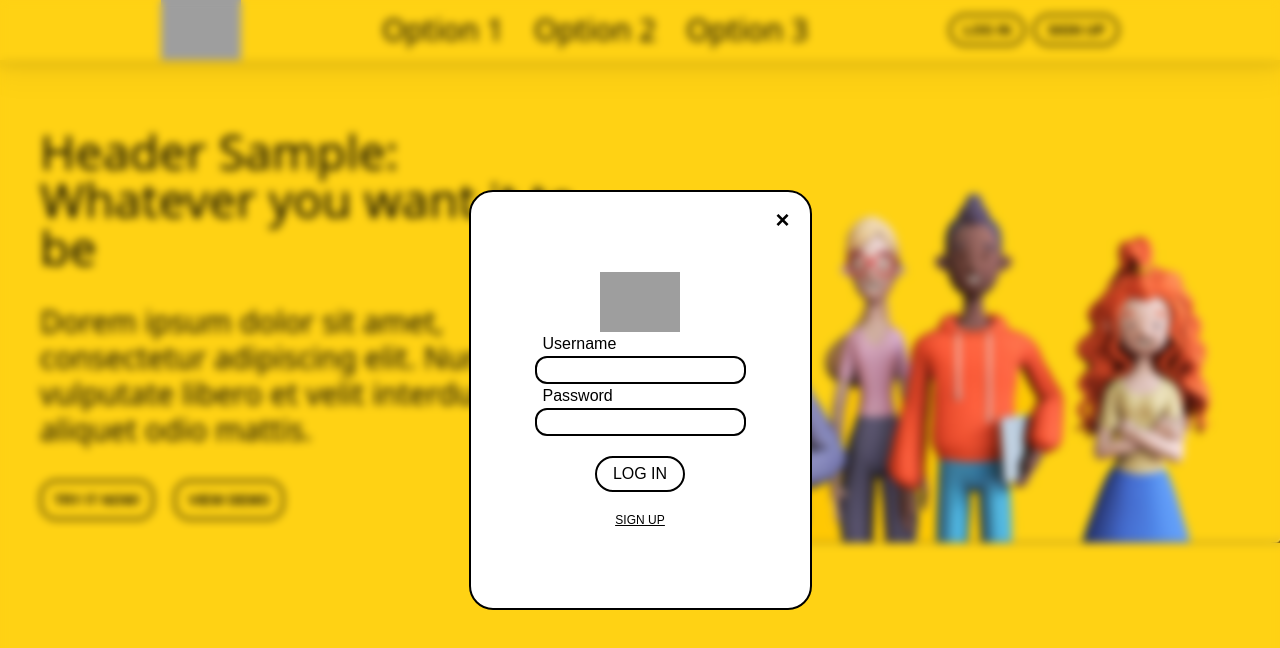
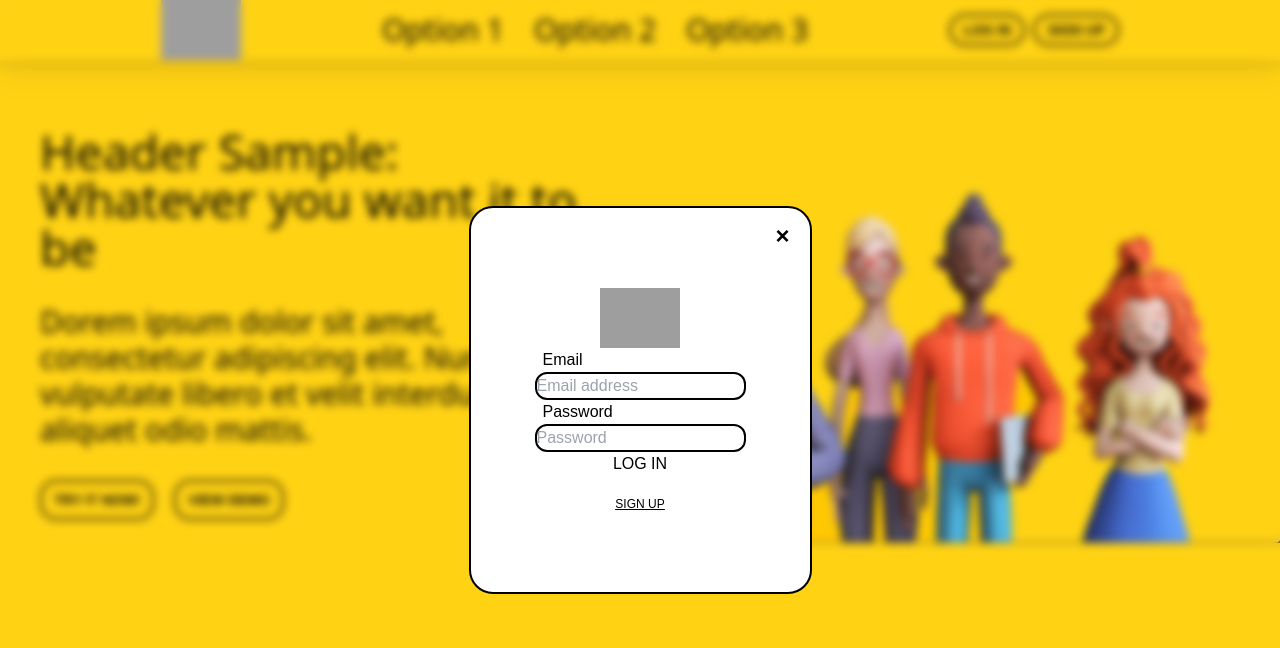
Before and after one commit to andrewsegovia00/influencerAiTool, a React (Vite) app: page / in a window 1280 px wide. Both pictures are taken after a click on the button "LOG IN". Shown: the top 648 px of the page. Built offline with nearby package versions, Linux system fonts and the light colour scheme; no server answers; grey boxes are pictures that could not be loaded.

Commit message:
Adds init auth logic

```diff
--- a/package.json
+++ b/package.json
@@ -10,6 +10,7 @@
     "preview": "vite preview"
   },
   "dependencies": {
+    "firebase": "^9.22.1",
     "react": "^18.2.0",
     "react-dom": "^18.2.0"
   },
@@ -23,6 +24,7 @@
     "eslint-plugin-react-hooks": "^4.6.0",
     "eslint-plugin-react-refresh": "^0.3.4",
     "postcss": "^8.4.23",
+    "react-router-dom": "^6.11.2",
     "tailwindcss": "^3.3.2",
     "vite": "^4.3.2"
   }
--- a/src/App.jsx
+++ b/src/App.jsx
@@ -1,9 +1,22 @@
-import { Home } from './Pages'
+import { Home } from './Pages';
+import { SignUp, Auth } from './Components'
+import { BrowserRouter as Router} from 'react-router-dom';
+import { Routes, Route} from 'react-router-dom';
 
 const App = () => {
   return (
   <>
-    <Home />
+    <Router>
+      <div>
+        <section>
+          <Routes>
+            <Route path="/" element={<Home/>}/>
+            <Route path="/signup" element={<SignUp/>}/>
+            <Route path="/login" element={<Auth/>}/>
+          </Routes>
+        </section>
+      </div>
+    </Router>
   </>
   );
 };
--- a/src/Components/SignUp.jsx
+++ b/src/Components/SignUp.jsx
@@ -1,8 +1,32 @@
-import { useContext } from 'react';
+import { useContext, useState } from 'react';
 import { UserContext } from './UserContext';
+import { NavLink, useNavigate } from 'react-router-dom';
+import { createUserWithEmailAndPassword  } from 'firebase/auth';
+import { auth } from '../Scripts/firebase';
 
 function SignUp() {
+  const navigate = useNavigate();
   const { showSignUp, setShowSignUp } = useContext(UserContext);
+  const [email, setEmail] = useState('')
+  const [password, setPassword] = useState('');
+
+  const onSubmit = async (e) => {
+    e.preventDefault()
+    await createUserWithEmailAndPassword(auth, email, password)
+      .then((userCredential) => {
+          // Signed in
+          const user = userCredential.user;
+          console.log(user);
+          navigate("/login")
+          // ...
+      })
+      .catch((error) => {
+          const errorCode = error.code;
+          const errorMessage = error.message;
+          console.log(errorCode, errorMessage);
+          // ..
+      });
+  }
 
   const handleToggleSignUp = () => {
     setShowSignUp(!showSignUp);
@@ -11,6 +35,7 @@ function SignUp() {
   return (
     <div className={`flex items-center justify-center ${showSignUp ? 'absolute' : 'relative'} -right-px -left-px -top-px -bottom-px`}>
       {showSignUp && <div className="fixed left-0 right-0 bottom-0 top-0 pointer-none backdrop-blur-sm" />}
+      <form>
         <div className={`bg-white font-poppins text-center border-2 border-black px-16 py-20 rounded-3xl ${showSignUp ? 'relative' : 'hidden'}`}>
           <button onClick={handleToggleSignUp} className="cursor-pointer border-none font-bold outline-none bg-none text-2xl absolute right-5 top-3" id="close-button">
             &times;
@@ -21,16 +46,18 @@ function SignUp() {
           <label className="pl-2 flex text-center">Last Name</label>
           <input className="indent-3 border-solid border-2 border-black rounded-xl" type="text" />
           <label className="pl-2 flex text-center">Username / E-Mail</label>
-        <input className="indent-3 border-solid border-2 border-black rounded-xl" type="email" />
+          <input className="indent-3 border-solid border-2 border-black rounded-xl" type="email" label="Email address" value={email} onChange={(e) => setEmail(e.target.value)} required placeholder="Email address"/>
           <label className="pl-2 flex">Password</label>
-        <input className="indent-3 border-solid border-2 border-black rounded-xl" type="password" />
+          <input className="indent-3 border-solid border-2 border-black rounded-xl" type="password" label="Create password" value={password} onChange={(e) => setPassword(e.target.value)} required placeholder="Password" />
           <div className="flex justify-center">
-          <input className="mt-5 border-2 rounded-3xl px-4 border-black py-1" type="button" value="NEXT" />
+            {/* <input className="mt-5 border-2 rounded-3xl px-4 border-black py-1" type="button" value="NEXT" /> */}
+            <button type="submit" onClick={onSubmit}>Sign up</button>
           </div>
           <p className="mt-5 text-xs underline">
             <a href="">LOG IN</a>
           </p>
         </div>
+      </form>
     </div>
   );
 }
--- a/src/Components/UserAuthPage.jsx
+++ b/src/Components/UserAuthPage.jsx
@@ -1,39 +1,66 @@
 // import React from 'react'
-import { useContext } from 'react';
-import { UserContext } from './UserContext';
+import { useContext, useState } from "react";
+import { UserContext } from "./UserContext";
+import { signInWithEmailAndPassword } from "firebase/auth";
+import { auth } from "../Scripts/firebase";
+import { NavLink, useNavigate } from "react-router-dom";
 
 function Auth() {
-  const { showLogin, setLogin} = useContext(UserContext);
+  const { showLogin, setLogin } = useContext(UserContext);
+  const navigate = useNavigate();
+  const [email, setEmail] = useState("");
+  const [password, setPassword] = useState("");
 
   const handleToggleLogin = () => {
     setLogin(!showLogin);
   };
 
+  const onLogin = (e) => {
+    e.preventDefault();
+    signInWithEmailAndPassword(auth, email, password)
+      .then((userCredential) => {
+        // Signed in
+        const user = userCredential.user;
+        navigate("/home");
+        console.log(user);
+      })
+      .catch((error) => {
+        const errorCode = error.code;
+        const errorMessage = error.message;
+        console.log(errorCode, errorMessage);
+      });
+  };
 
   return (
     //  <div className="flex items-center justify-center h-screen">
     //     <div className="font-poppins text-center border-2 border-black px-16 py-20 rounded-3xl">
-  <div className={`flex items-center justify-center ${showLogin ? 'absolute' : 'relative'} -right-px -left-px -top-px -bottom-px`}>
-  {showLogin && <div className="fixed left-0 right-0 bottom-0 top-0 pointer-none backdrop-blur-sm" />}
-  <div className={`bg-white font-poppins text-center border-2 border-black px-16 py-20 rounded-3xl ${showLogin ? 'relative' : 'hidden'}`}>
-
+    <div
+      className={`flex items-center justify-center ${
+        showLogin ? "absolute" : "relative"
+      } -right-px -left-px -top-px -bottom-px`}
+    >
+      {showLogin && (
+        <div className="fixed left-0 right-0 bottom-0 top-0 pointer-none backdrop-blur-sm" />
+      )}
+      <form>
+        <div className={`bg-white font-poppins text-center border-2 border-black px-16 py-20 rounded-3xl ${showLogin ? "relative" : "hidden"}`}>
           <button onClick={handleToggleLogin} className="cursor-pointer border-none font-bold outline-none bg-none text-2xl absolute right-5 top-3" id="close-button">
             &times;
           </button>
-        <img src="https://i.pinimg.com/originals/5c/ae/c6/5caec6f372267b0d147ff14ca8b97a39.jpg" className="w-20 mx-auto" />
-        <label className="pl-2 flex text-center">Username</label>
-        <input className="border-solid border-2 border-black rounded-xl" type="email" />
+          <img src="https://i.pinimg.com/originals/5c/ae/c6/5caec6f372267b0d147ff14ca8b97a39.jpg" className="w-20 mx-auto"/>
+          <label className="pl-2 flex text-center">Email</label>
+          <input className="border-solid border-2 border-black rounded-xl" id="email-address" name="email" type="email" required placeholder="Email address" onChange={(e)=>setEmail(e.target.value)}/>
           <label className="pl-2 flex">Password</label>
-        <input className="border-solid border-2 border-black rounded-xl" type="password" />
-        <div className="flex justify-center"><input
-            className="mt-5 border-2 rounded-3xl px-4 border-black py-1"
-            type="button"
-            value="LOG IN"/></div>
+          <input className="border-solid border-2 border-black rounded-xl" id="passowrd" name="password" type="password" required placeholder="Password" onChange={(e)=>setPassword(e.target.value)}/>
+          <div className="flex justify-center">
+            <button onClick={onLogin}>LOG IN</button>
+          </div>
           <p className="mt-5 text-xs underline">
             <a href="">SIGN UP</a>
           </p>
         </div>
+      </form>
     </div>
-  )
+  );
 }
-export default Auth
+export default Auth;
--- /dev/null
+++ b/src/Scripts/firebase.js
@@ -0,0 +1,24 @@
+// Import the functions you need from the SDKs you need
+import { initializeApp } from "firebase/app";
+import { getAuth } from "firebase/auth";
+
+// TODO: Add SDKs for Firebase products that you want to use
+// https://firebase.google.com/docs/web/setup#available-libraries
+// Your web app's Firebase configuration
+
+const firebaseConfig = {
+    apiKey: import.meta.env.VITE_FIREBASE_APIKEY,
+    authDomain: import.meta.env.VITE_FIREBASE_AUTHDOMAIN,
+    projectId: import.meta.env.VITE_FIREBASE_PROJECTID,
+    storageBucket: import.meta.env.VITE_FIREBASE_STORAGEBUCKET,
+    messagingSenderId: import.meta.env.VITE_FIREBASE_MESSAGINGSENDERID,
+    appId: import.meta.env.VITE_FIREBASE_APPID
+};
+
+console.log(firebaseConfig)
+
+// Initialize Firebase
+const app = initializeApp(firebaseConfig);
+// Initialize Firebase Authentication and get a reference to the service
+export const auth = getAuth(app);
+export default app;
```
Also changed, not shown: 2 other files (tests, documents, lock files or other folders). Lines whose indentation alone changed are shown as unchanged.
